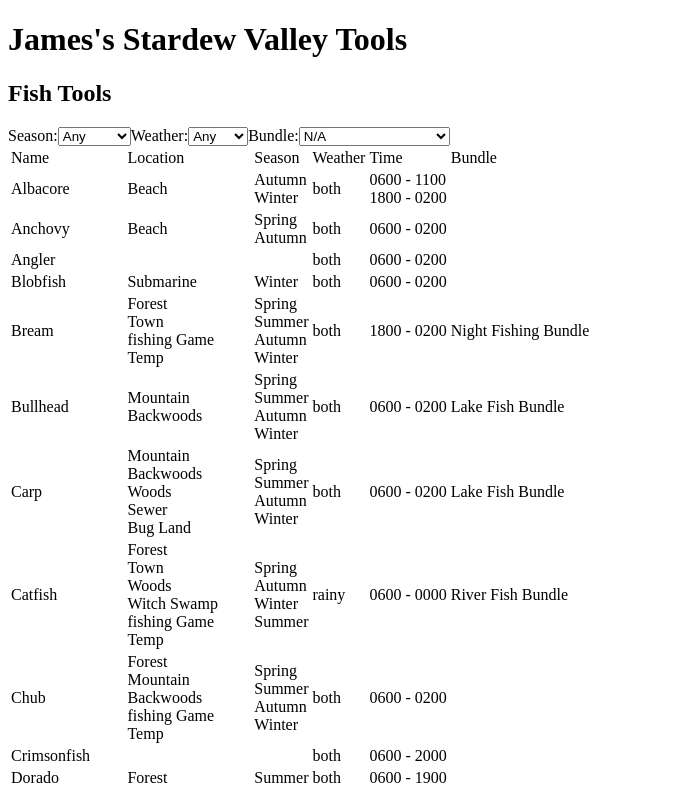
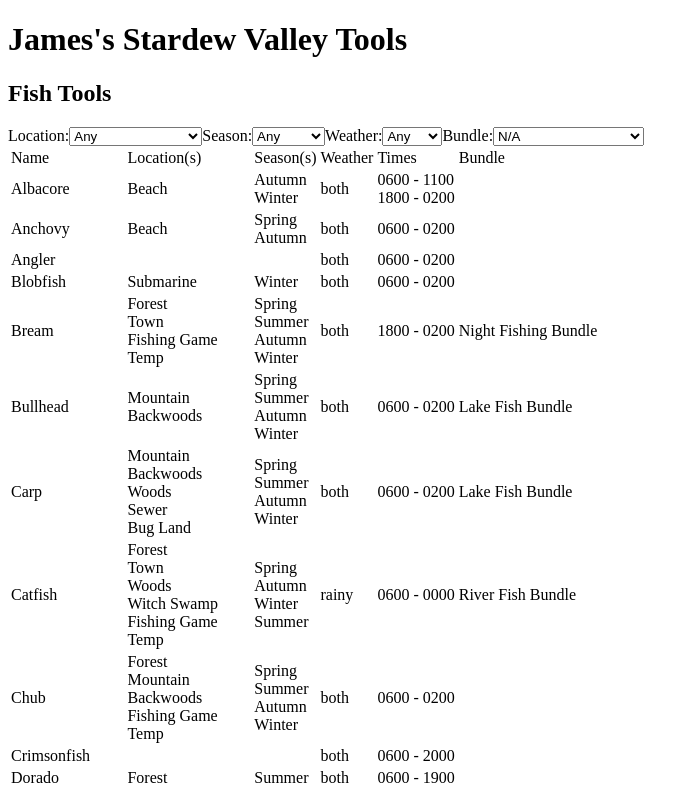
Before and after one commit to JamesParrish/stardew-tools, a React app: page / in a window 1280 px wide. Shown: the top 792 px of the page, without its empty margins (0-698 px from the left). Built offline with nearby package versions, Linux system fonts and the light colour scheme.

Commit message:
Filter by location

```diff
--- a/src/Fish/Filters.tsx
+++ b/src/Fish/Filters.tsx
@@ -1,9 +1,11 @@
 import * as React from 'react';
 
 interface Props {
+    location: string;
     season: string;
     weather: string;
     bundle: string;
+    setLocationFilter: Function;
     setSeasonFilter: Function;
     setWeatherFilter: Function;
     setBundleFilter: Function;
@@ -17,6 +19,30 @@
       return (
         <div>
             <form>
+                <label>
+                    Location:
+                    <select defaultValue={this.props.location}
+                        onChange={e =>this.props.setLocationFilter(e)}>
+                        <option value="">Any</option>
+                        <option value="Backwoods">Backwoods</option>
+                        <option value="Beach">Beach</option>
+                        <option value="Bug Land">Bug Land</option>
+                        <option value="Desert">Desert</option>
+                        <option value="Fishing Game">Fishing Game</option>
+                        <option value="Forest">Forest</option>
+                        <option value="Mines Level 20">Mines Level 20</option>
+                        <option value="Mines Level 60">Mines Level 60</option>
+                        <option value="Mines Level 100">Mines Level 100</option>
+                        <option value="Mountain">Mountain</option>
+                        <option value="Sewer">Sewer</option>
+                        <option value="Submarine">Submarine</option>
+                        <option value="Temp">Temp</option>
+                        <option value="Town">Town</option>
+                        <option value="Underground Mine">Underground Mine</option>
+                        <option value="Witch Swamp">Witch Swamp</option>
+                        <option value="Woods">Woods</option>
+                    </select>
+                </label>
                 <label>
                     Season:
                     <select defaultValue={this.props.season}
--- a/src/Fish/FishTools.tsx
+++ b/src/Fish/FishTools.tsx
@@ -10,6 +10,7 @@
 
 interface State {
     fishes: Fish[];
+    location: string;
     season: string;
     weather: string;
     bundle: string;
@@ -23,14 +24,22 @@
 
         this.state = {
             fishes: fishes,
+            location: '',
             season: '',
             weather: '',
             bundle: ''
         };
 
+        this.setLocationFilter = this.setLocationFilter.bind(this);
         this.setSeasonFilter = this.setSeasonFilter.bind(this);
         this.setWeatherFilter = this.setWeatherFilter.bind(this);
         this.setBundleFilter = this.setBundleFilter.bind(this);
+    }
+
+    setLocationFilter(e:React.FormEvent<HTMLSelectElement>) {
+        this.setState({
+            location: e.currentTarget.value,
+        });
     }
 
     setSeasonFilter(e:React.FormEvent<HTMLSelectElement>) {
@@ -58,13 +67,16 @@
                 {(!this.state.fishes || this.state.fishes.length === 0) && <div>No Fish</div>}
                 {this.state.fishes && this.state.fishes.length > 0 &&
                     <div>
-                        <Filters season={this.state.season}
+                        <Filters location={this.state.location}
+                            season={this.state.season}
                             weather={this.state.weather}
                             bundle={this.state.bundle}
+                            setLocationFilter={this.setLocationFilter}
                             setSeasonFilter={this.setSeasonFilter}
                             setWeatherFilter={this.setWeatherFilter}
                             setBundleFilter={this.setBundleFilter}/>
                         <Results fishes={this.state.fishes}
+                            location={this.state.location}
                             season={this.state.season}
                             weather={this.state.weather}
                             bundle={this.state.bundle}/>
--- a/src/Fish/Results.tsx
+++ b/src/Fish/Results.tsx
@@ -4,6 +4,7 @@
 
 interface Props {
     fishes: Fish[]
+    location: string;
     season: string;
     weather: string;
     bundle: string;
@@ -14,9 +15,14 @@
 
 class Results extends React.Component<Props, State> {
     isFishValid(fish: Fish): boolean {
-        return this.isFishSeasonValid(fish) &&
+        return this.isFishLocationValid(fish) &&
+            this.isFishSeasonValid(fish) &&
             this.isFishWeatherValid(fish) &&
             this.isFishBundleValid(fish);
+    }
+
+    isFishLocationValid(fish: Fish): boolean {
+        return !this.props.location || (!!fish.locations && !!fish.locations.find(l => l.name === this.props.location));
     }
 
     isFishSeasonValid(fish: Fish): boolean {
@@ -56,10 +62,10 @@
                 <thead>
                     <tr>
                         <td>Name</td>
-                        <td>Location</td>
-                        <td>Season</td>
+                        <td>Location(s)</td>
+                        <td>Season(s)</td>
                         <td>Weather</td>
-                        <td>Time</td>
+                        <td>Times</td>
                         <td>Bundle</td>
                     </tr>
                 </thead>
--- a/src/Fish/data/FishData.json
+++ b/src/Fish/data/FishData.json
@@ -1172,7 +1172,7 @@
         },
         {
             "name": "fishingGame",
-            "prettyName": "fishing Game",
+            "prettyName": "Fishing Game",
             "spring": [
                 153,
                 145,
```
Also changed, not shown: 1 other file (tests, documents, lock files or other folders).
